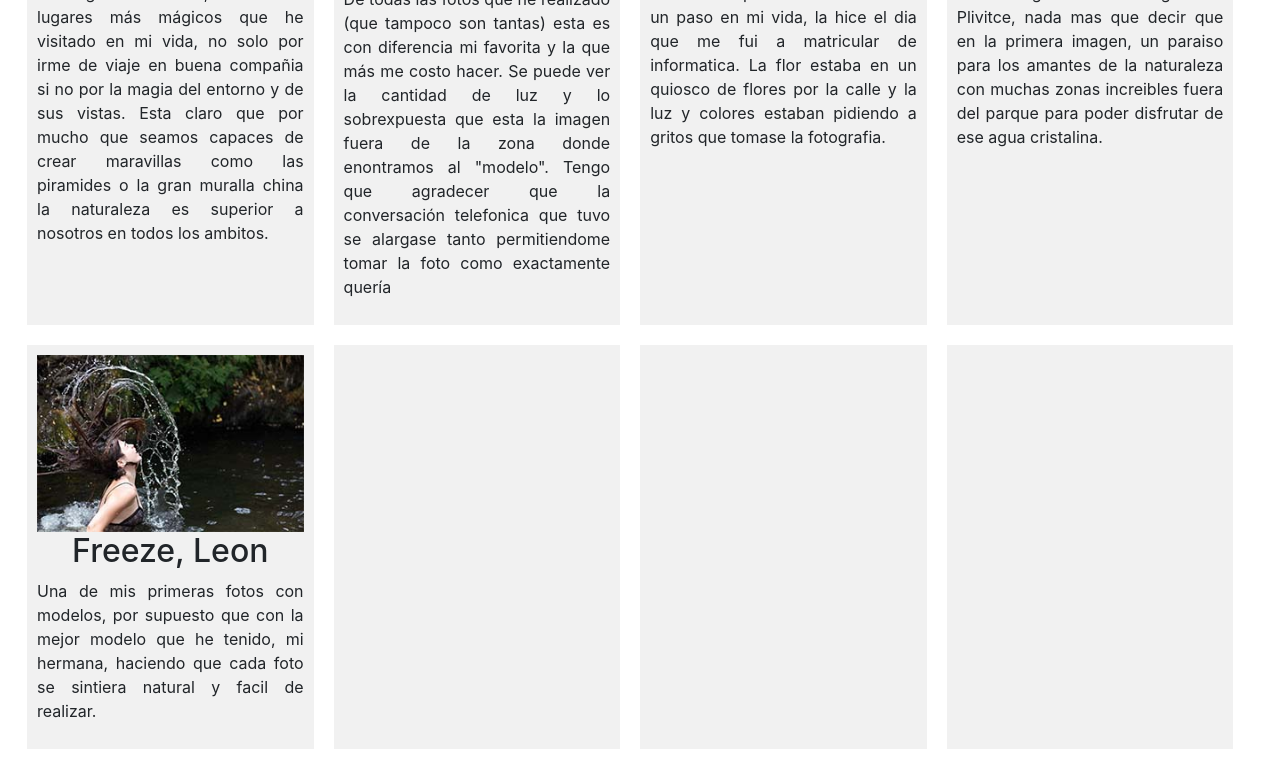
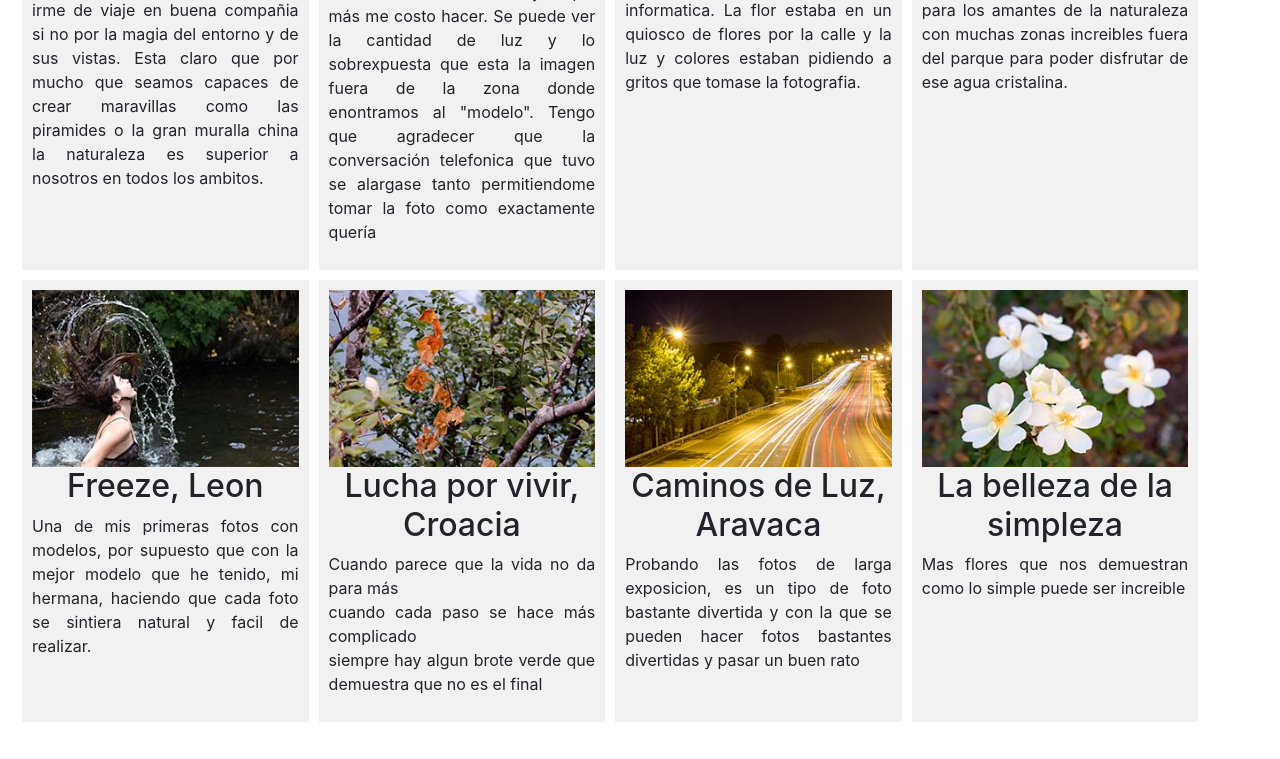
Before and after one commit to aceroAD/ProyectoMarcas, a plain HTML site: page portfolio.html in a window 1280 px wide. Shown: the part 423-1182 px from the top of the page. After the commit the page ends 1150 px from the top, so only its background shows below. Drawn offline with nearby package versions, Linux system fonts and the light colour scheme.

Commit message:
modificado:    css/styleContacto.css 	modificado:    css/stylePortfolio.css 	modificado:    portfolio.html

```diff
--- a/css/stylePortfolio.css
+++ b/css/stylePortfolio.css
@@ -1,11 +1,9 @@
 body {
-
+  margin-bottom: 50px;
 }
 
 .row {
     margin: auto;
-
-
 }
 
 .column {
@@ -14,18 +12,19 @@ body {
     width: 23%;
     text-align: center;
     padding: 10px;
-    margin: 10px;
+    margin: 5px;
 }
 
 .column p {
     text-align: justify;
 }
 .column img {
-  min-width: 150px;
+  min-width: 130px;
 }
 
 .content {
     width: 95%;
+    margin:auto;
 }
 
 @media screen and (max-width:625px){
--- a/portfolio.html
+++ b/portfolio.html
@@ -56,10 +56,22 @@
                 de realizar.</p>
               </div>
               <div class="column">
+                <img src="img/foto5.jpg" alt="Hojas secas" style="width:100%"/>
+                <h2>Lucha por vivir, Croacia</h2>
+                <p>Cuando parece que la vida no da para más <br>
+                cuando cada paso se hace más complicado<br>
+                siempre hay algun brote verde que demuestra que no es el final</p>
               </div>
               <div class="column">
+                <img src="img/foto4.jpg" alt="Surcos de luz en la carretera" style="width:100%;"/>
+                <h2>Caminos de Luz, Aravaca</h2>
+                <p> Probando las fotos de larga exposicion, es un tipo de foto bastante divertida y con la que se pueden hacer fotos bastantes
+                  divertidas y pasar un buen rato </p>
               </div>
               <div class="column">
+                <img src="img/foto9.jpg" alt="Flores blancas" style="width:100%;" />
+                <h2>La belleza de la simpleza</h2>
+                <p>Mas flores que nos demuestran como lo simple puede ser increible</p>
               </div>
             </div>
         </div>
```
Also changed, not shown: css/styleContacto.css (+5 -5 lines).
